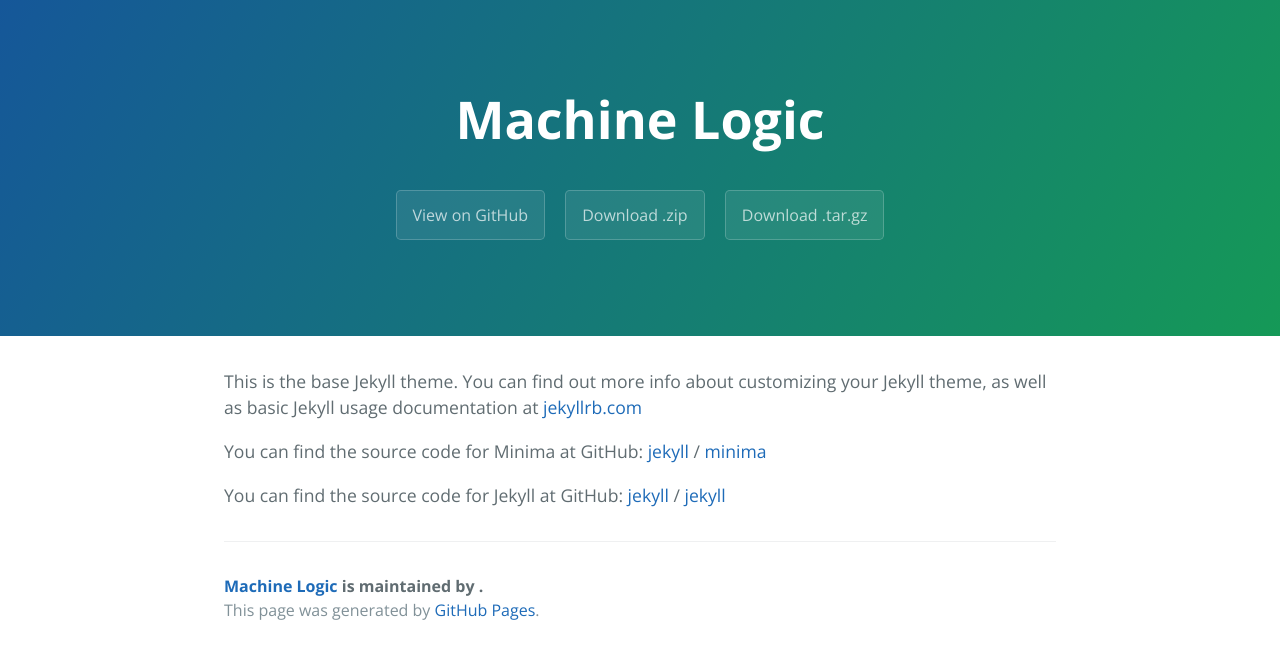
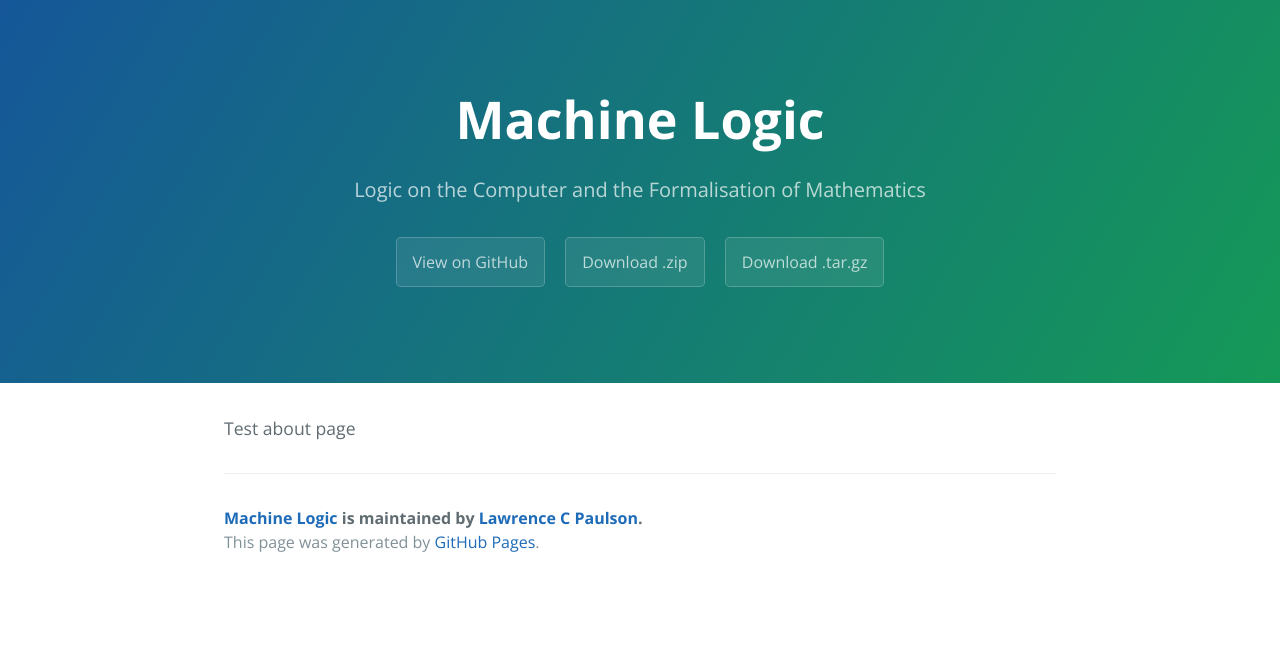
Before and after one commit to lawrencecpaulson/lawrencecpaulson.github.io, a Jekyll site: the page built from about.md, in a window 1280 px wide. Shown: the top 659 px of the page. Built offline with Jekyll 4.4.1, drawn with Linux system fonts in a browser that asks for light colours.

Commit message:
Some fixes to the format, but posts still not working

```diff
--- a/_config.yml
+++ b/_config.yml
@@ -19,7 +19,7 @@
 # in the templates via {{ site.myvariable }}.
 
 title: Machine Logic
-subtitle: Logic on the Computer and the Formalisation of Mathematics
+tagline: Logic on the Computer and the Formalisation of Mathematics
 email: lp15@cam.ac.uk
 description: >- # this means to ignore newlines until "baseurl:"
         Formal verification is an established technology in computer firms such as
@@ -28,9 +28,18 @@
         This blog explores the issues connected with doing logic on the computer:
         its foundations, its applications in all their variety and the specific obstacles
         to formalising mathematics.
-baseurl: "" # the subpath of your site, e.g. /blog
+
+baseurl:      ""
+paginate:     1
+locale:       "en"
 url: "" # the base hostname & protocol for your site, e.g. http://example.com
+
+
+# About/contact
 github_username:  lawrencecpaulson
+author:
+  name: Lawrence C Paulson
+  url:  https://www.cl.cam.ac.uk/~lp15/
 
 # Build settings
 #### theme: jekyll-theme-cayman
--- a/about.markdown
+++ /dev/null
@@ -1,18 +0,0 @@
----
-layout: page
-title: About
-permalink: /about/
----
-
-This is the base Jekyll theme. You can find out more info about customizing your Jekyll theme, as well as basic Jekyll usage documentation at [jekyllrb.com](https://jekyllrb.com/)
-
-You can find the source code for Minima at GitHub:
-[jekyll][jekyll-organization] /
-[minima](https://github.com/jekyll/minima)
-
-You can find the source code for Jekyll at GitHub:
-[jekyll][jekyll-organization] /
-[jekyll](https://github.com/jekyll/jekyll)
-
-
-[jekyll-organization]: https://github.com/jekyll
--- /dev/null
+++ b/about.md
@@ -0,0 +1,7 @@
+---
+layout: page
+title: About
+permalink: /about/
+---
+
+Test about page
```
Also changed, not shown: _posts/2021-08-09-welcome.md (renamed from _posts/2021-08-09-welcome.markdown, +2 -0 lines), _posts/2021-08-10-Test-post-II.md (added, +10 -0 lines), README.md (added), 6 other files.
